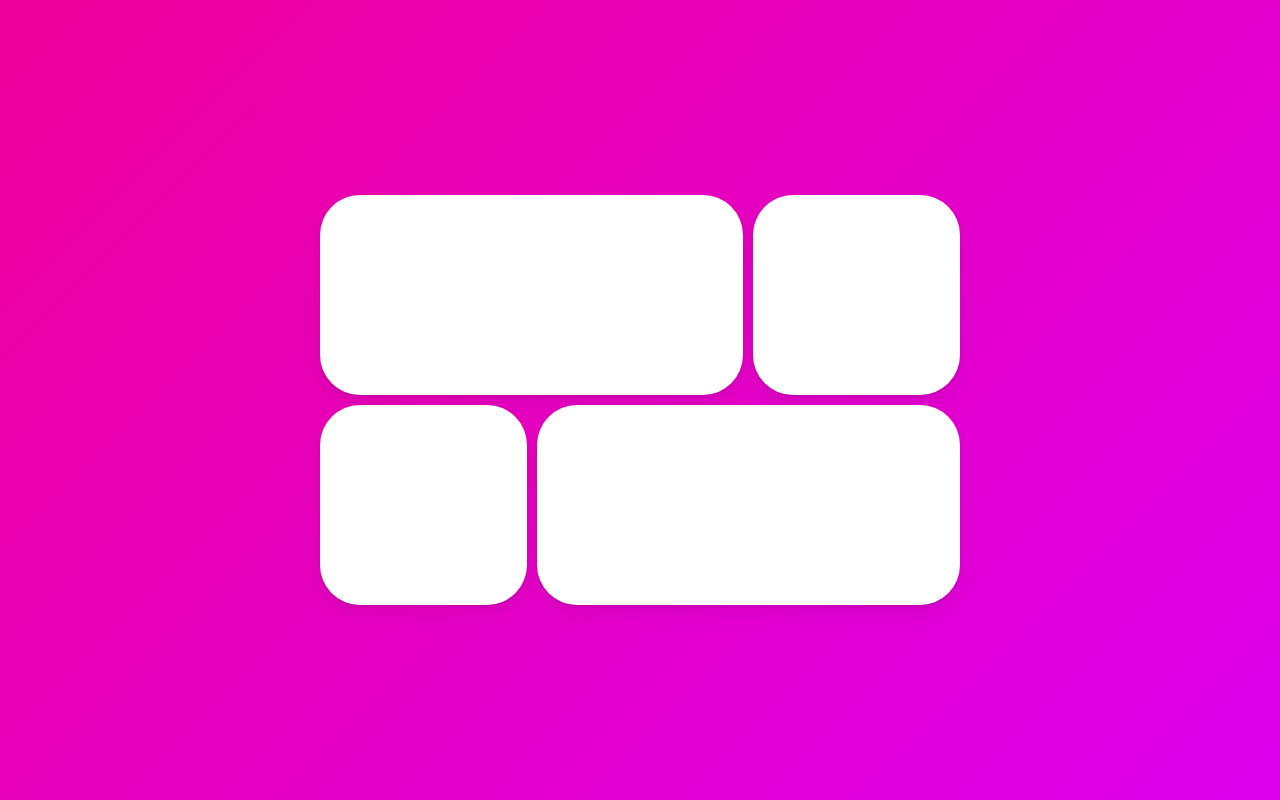
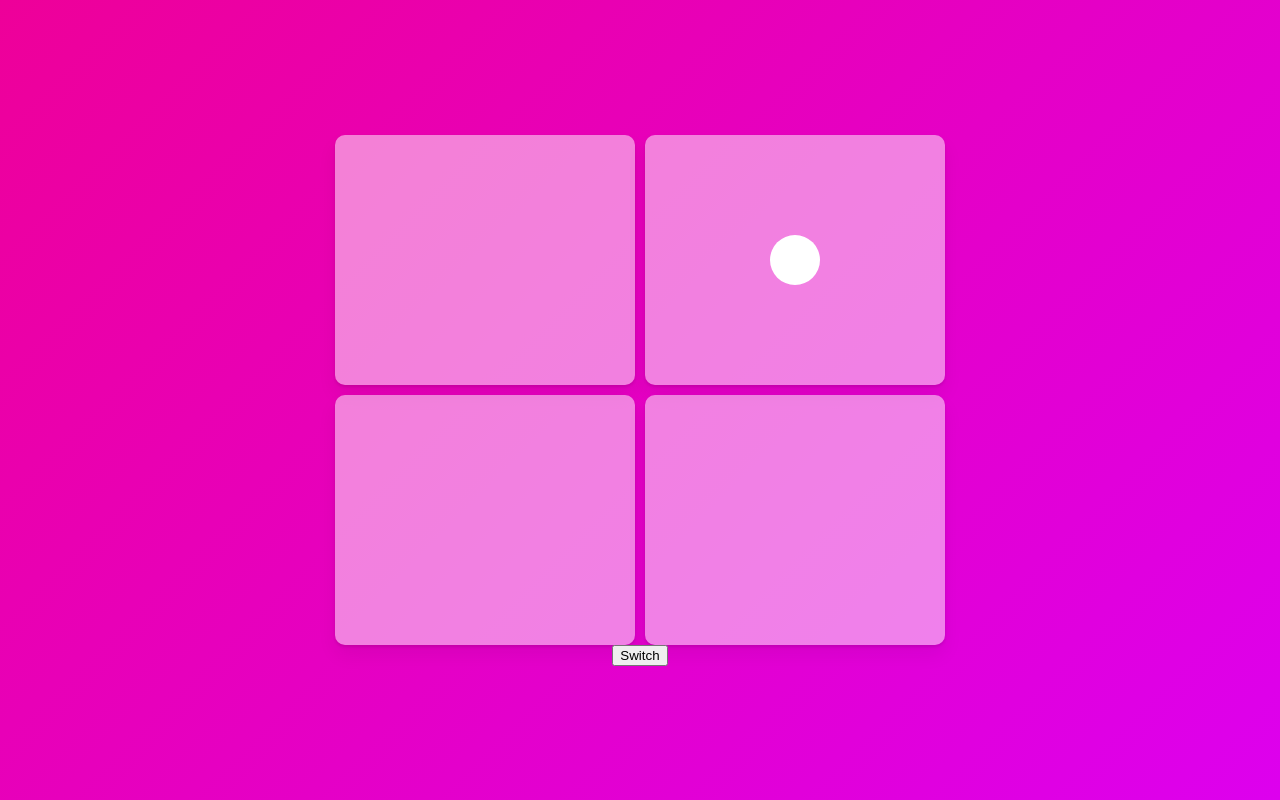
Before and after one commit to EUNSEO814/animations, a React (Create React App) app: page / in a window 1280 px wide. Built offline with nearby package versions, Linux system fonts and the light colour scheme.

Commit message:
⚡️ Challenge

```diff
--- a/src/App.tsx
+++ b/src/App.tsx
@@ -1,32 +1,6 @@
-// import { motion, useMotionValue, useTransform } from "framer-motion";
-// import styled from "styled-components";
-// import GesturesComponents from "./components/GesturesComponents";
-// import VariantsComponent from "./components/VariantsComponent";
-// import MotionValueComponents from "./components/MotionValueComponents";
-// import SVGAnimation from "./components/SVGAnimation";
-// import AnimatePresenceComponent from "./components/AnimatePresenceComponent";
-// import LayoutAnimationComponent from "./components/LayoutAnimationComponent";
-
-import LayoutsComponent from "./components/LayoutsComponent";
-
-// const Wrapper = styled(motion.div)`
-//   height: 100vh;
-//   width: 100vw;
-//   display: flex;
-//   justify-content: center;
-//   align-items: center;
-//   background: linear-gradient(135deg, rgb(238, 0, 153), rgb(221, 0, 238));
-// `;
+import Challenge from "./components/Challenge";
 
 function App() {
-  return <LayoutsComponent />;
-  // <LayoutAnimationComponent />;
-  // <AnimatePresenceComponent />;
-  // <SVGAnimation />;
-  // <MotionValueComponents />;
-  // <Wrapper style={{ background: gradient }}>
-  //   <VariantsComponent />
-  //   <GesturesComponents />
-  // </Wrapper>
+  return <Challenge />;
 }
 export default App;
--- /dev/null
+++ b/src/components/Challenge.tsx
@@ -0,0 +1,106 @@
+import { motion, Variants, AnimatePresence } from "framer-motion";
+import { useState } from "react";
+import styled from "styled-components";
+
+const Wrapper = styled(motion.div)`
+  height: 100vh;
+  width: 100vw;
+  display: flex;
+  justify-content: center;
+  align-items: center;
+  flex-direction: column;
+  background: linear-gradient(135deg, rgb(238, 0, 153), rgb(221, 0, 238));
+`;
+const Grid = styled.div`
+  display: grid;
+  grid-template-columns: repeat(2, 1fr);
+  gap: 10px;
+`;
+const Box = styled(motion.div)`
+  width: 300px;
+  height: 250px;
+  background-color: rgba(255, 255, 255, 0.5);
+  border-radius: 10px;
+  box-shadow: 0 2px 3px rgba(0, 0, 0, 0.1), 0 10px 20px rgba(0, 0, 0, 0.06);
+  display: flex;
+  justify-content: center;
+  align-items: center;
+  font-size: 28px;
+`;
+
+const Circle = styled(motion.div)`
+  background-color: rgba(255, 255, 255, 1);
+  width: 50px;
+  height: 50px;
+  border-radius: 50%;
+`;
+const Overlay = styled(motion.div)`
+  width: 100%;
+  height: 100%;
+  position: absolute;
+  display: flex;
+  justify-content: center;
+  align-items: center;
+`;
+
+const overlayVariants: Variants = {
+  initial: { backgroundColor: "rgba(0, 0, 0, 0)" },
+  animate: { backgroundColor: "rgba(0, 0, 0, 0.5)" },
+  exit: { backgroundColor: "rgba(0, 0, 0, 0)" },
+};
+
+const boxVariants: Variants = {
+  hover: { scale: 1.1, x: -8, y: -8 },
+};
+
+const Challenge = () => {
+  const [id, setId] = useState<null | string>(null);
+  const [clicked, setClicked] = useState(false);
+  const toggleClicked = () => {
+    setClicked((prev) => !prev);
+  };
+  return (
+    <Wrapper>
+      <Grid>
+        <Box
+          variants={boxVariants}
+          whileHover="hover"
+          layoutId="box1"
+          onClick={() => setId("box1")}
+        />
+        <Box>{!clicked ? <Circle layoutId="circle" /> : null}</Box>
+        <Box>{clicked ? <Circle layoutId="circle" /> : null} </Box>
+        <Box
+          variants={boxVariants}
+          whileHover="hover"
+          layoutId="box4"
+          onClick={() => setId("box4")}
+          style={{ transformOrigin: "top left" }}
+        />
+      </Grid>
+      <AnimatePresence>
+        {id ? (
+          <Overlay
+            onClick={() => setId(null)}
+            variants={overlayVariants}
+            initial="initial"
+            animate="animate"
+            exit="exit"
+          >
+            <Box
+              layoutId={id}
+              style={{
+                width: 300,
+                height: 250,
+                backgroundColor: "rgba(255, 255, 255, 1)",
+              }}
+            />
+          </Overlay>
+        ) : null}
+      </AnimatePresence>
+      <button onClick={toggleClicked}>Switch</button>
+    </Wrapper>
+  );
+};
+
+export default Challenge;
```
